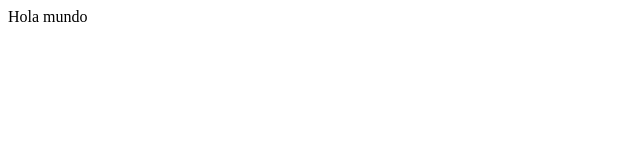
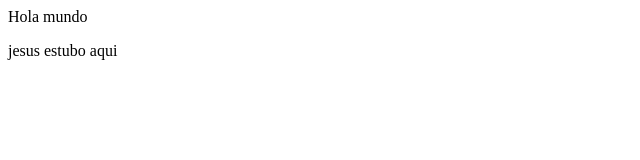
Before and after one commit to michi435/nuevoequipo, a plain HTML site: page index.html in a window 1280 px wide. Shown: the full height of the page, 0-640 px from the left. Drawn offline with Linux system fonts and the light colour scheme.

Commit message:
Update index.html

```diff
--- a/index.html
+++ b/index.html
@@ -1 +1,2 @@
 <p>Hola mundo</p>
+<p>jesus estubo aqui</p>
```
